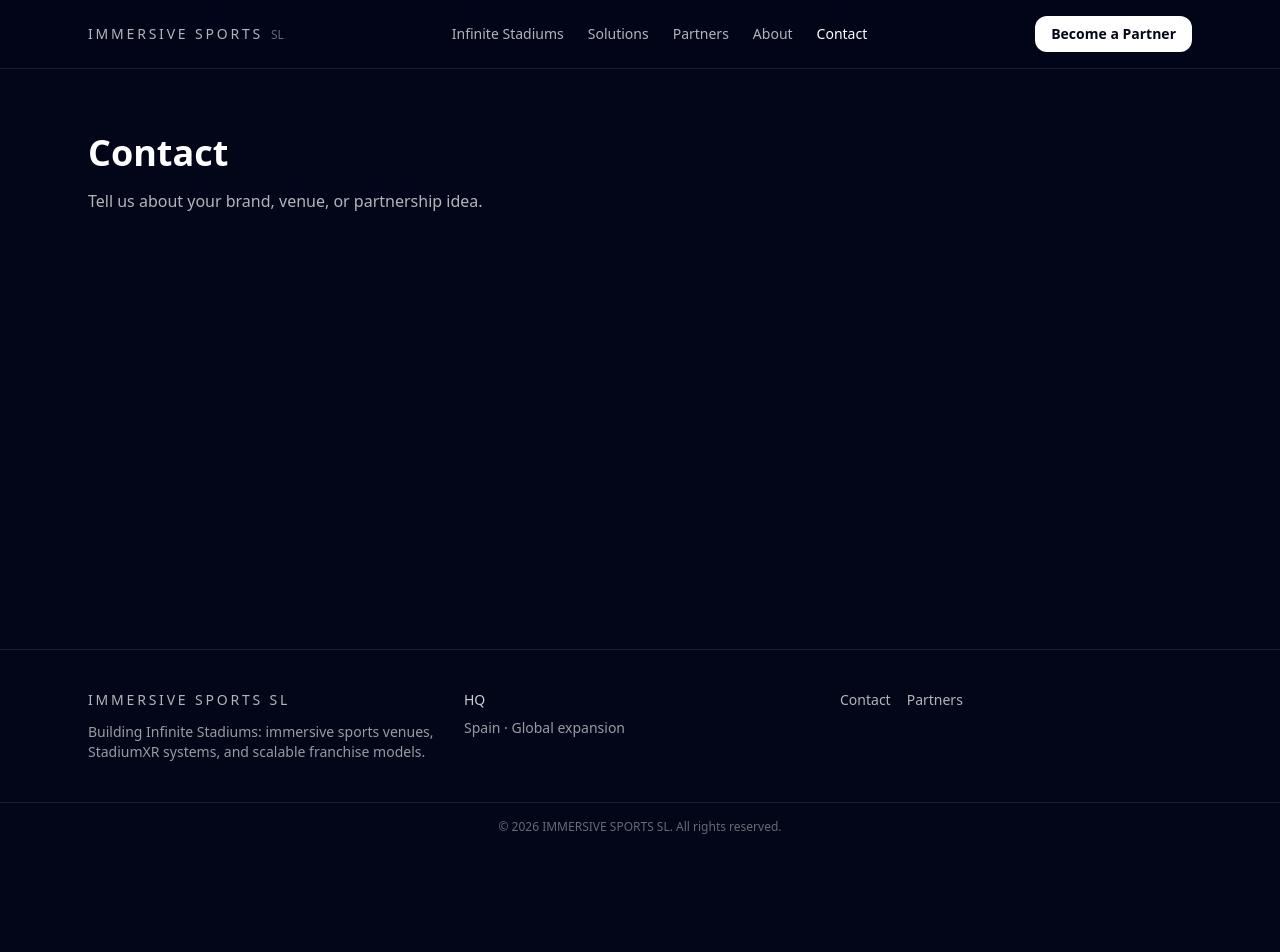
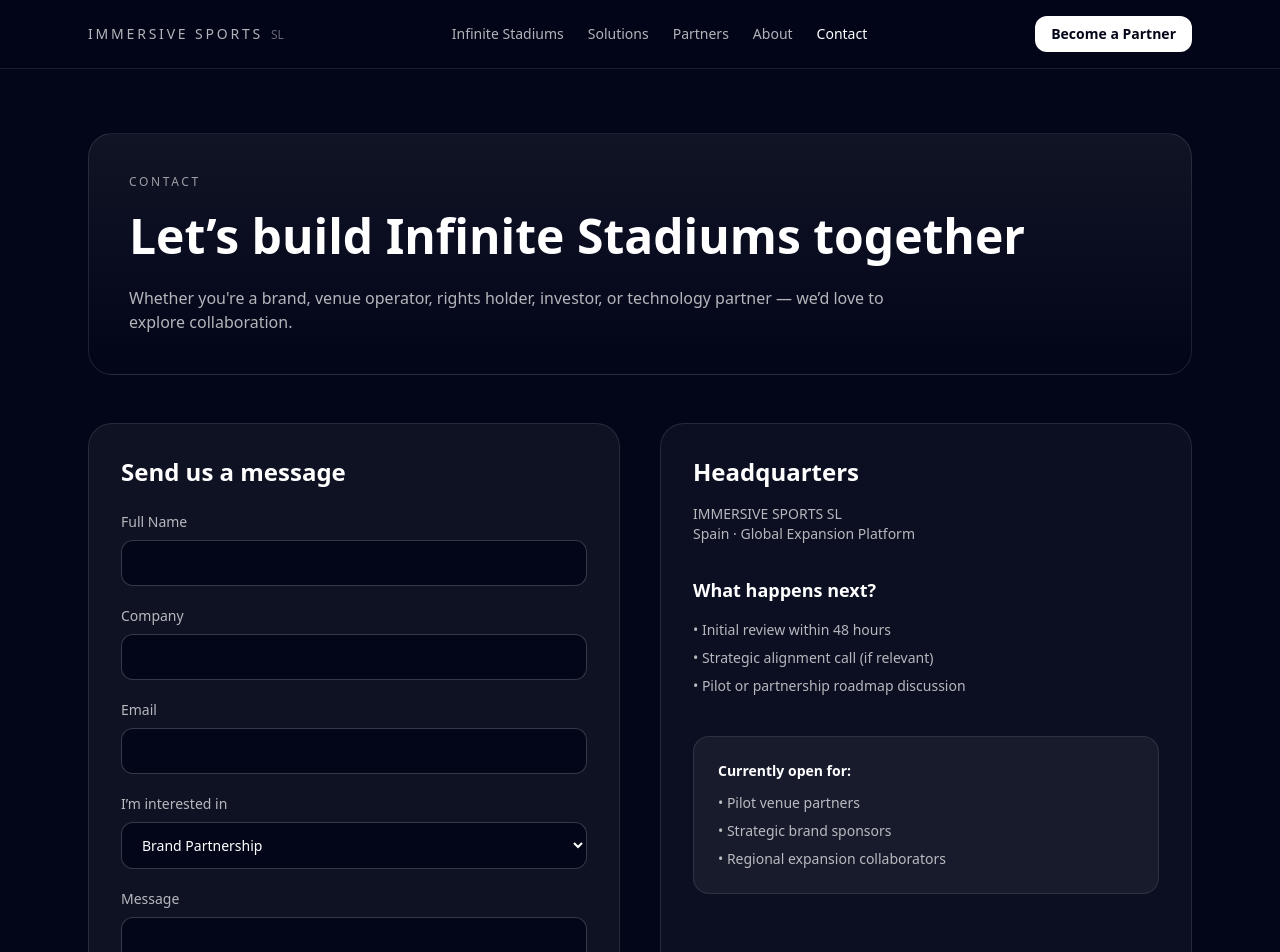
Before and after one commit to felipebarquin/barinmersivo, a Next.js app: page /contact in a window 1280 px wide. Shown: the top 952 px of the page. Before the commit the page ends 851 px from the top, so only its background shows below. Built offline with nearby package versions, Linux system fonts and the light colour scheme.

Commit message:
Build professional contact page

```diff
--- a/app/contact/page.tsx
+++ b/app/contact/page.tsx
@@ -1,10 +1,133 @@
+"use client";
+
+import { useState } from "react";
+
 export default function ContactPage() {
+  const [submitted, setSubmitted] = useState(false);
+
+  function handleSubmit(e: React.FormEvent<HTMLFormElement>) {
+    e.preventDefault();
+    setSubmitted(true);
+  }
+
   return (
     <main className="mx-auto max-w-6xl px-6 py-16">
-      <h1 className="text-4xl font-semibold">Contact</h1>
-      <p className="mt-4 max-w-2xl text-white/70">
-        Tell us about your brand, venue, or partnership idea.
-      </p>
+      {/* Hero */}
+      <section className="rounded-3xl border border-white/10 bg-gradient-to-b from-white/6 to-transparent p-10">
+        <div className="text-xs tracking-[0.22em] text-white/60">CONTACT</div>
+        <h1 className="mt-4 text-4xl font-semibold leading-tight md:text-5xl">
+          Let’s build Infinite Stadiums together
+        </h1>
+        <p className="mt-5 max-w-3xl text-white/70">
+          Whether you're a brand, venue operator, rights holder, investor, or technology partner —
+          we’d love to explore collaboration.
+        </p>
+      </section>
+
+      {/* Contact Grid */}
+      <section className="mt-12 grid gap-10 md:grid-cols-2">
+        {/* Form */}
+        <div className="rounded-3xl border border-white/10 bg-white/5 p-8">
+          {submitted ? (
+            <div>
+              <h2 className="text-2xl font-semibold">Thank you.</h2>
+              <p className="mt-3 text-sm text-white/70">
+                Your message has been received. Our team will get back to you shortly.
+              </p>
+            </div>
+          ) : (
+            <>
+              <h2 className="text-2xl font-semibold">Send us a message</h2>
+
+              <form onSubmit={handleSubmit} className="mt-6 space-y-5">
+                <div>
+                  <label className="block text-sm text-white/70">Full Name</label>
+                  <input
+                    required
+                    type="text"
+                    className="mt-2 w-full rounded-xl border border-white/20 bg-slate-950 px-4 py-3 text-sm outline-none focus:border-white/40"
+                  />
+                </div>
+
+                <div>
+                  <label className="block text-sm text-white/70">Company</label>
+                  <input
+                    type="text"
+                    className="mt-2 w-full rounded-xl border border-white/20 bg-slate-950 px-4 py-3 text-sm outline-none focus:border-white/40"
+                  />
+                </div>
+
+                <div>
+                  <label className="block text-sm text-white/70">Email</label>
+                  <input
+                    required
+                    type="email"
+                    className="mt-2 w-full rounded-xl border border-white/20 bg-slate-950 px-4 py-3 text-sm outline-none focus:border-white/40"
+                  />
+                </div>
+
+                <div>
+                  <label className="block text-sm text-white/70">I’m interested in</label>
+                  <select
+                    className="mt-2 w-full rounded-xl border border-white/20 bg-slate-950 px-4 py-3 text-sm outline-none focus:border-white/40"
+                  >
+                    <option>Brand Partnership</option>
+                    <option>Venue Deployment</option>
+                    <option>Investment Opportunity</option>
+                    <option>Franchise Expansion</option>
+                    <option>Technology Partnership</option>
+                    <option>General Inquiry</option>
+                  </select>
+                </div>
+
+                <div>
+                  <label className="block text-sm text-white/70">Message</label>
+                  <textarea
+                    rows={4}
+                    required
+                    className="mt-2 w-full rounded-xl border border-white/20 bg-slate-950 px-4 py-3 text-sm outline-none focus:border-white/40"
+                  />
+                </div>
+
+                <button
+                  type="submit"
+                  className="w-full rounded-xl bg-white px-5 py-3 text-sm font-semibold text-slate-950 hover:bg-white/90"
+                >
+                  Submit
+                </button>
+              </form>
+            </>
+          )}
+        </div>
+
+        {/* Info Panel */}
+        <div className="rounded-3xl border border-white/10 bg-white/4 p-8">
+          <h2 className="text-2xl font-semibold">Headquarters</h2>
+          <p className="mt-4 text-sm text-white/70">
+            IMMERSIVE SPORTS SL
+            <br />
+            Spain · Global Expansion Platform
+          </p>
+
+          <div className="mt-8">
+            <h3 className="text-lg font-semibold">What happens next?</h3>
+            <ul className="mt-4 space-y-2 text-sm text-white/70">
+              <li>• Initial review within 48 hours</li>
+              <li>• Strategic alignment call (if relevant)</li>
+              <li>• Pilot or partnership roadmap discussion</li>
+            </ul>
+          </div>
+
+          <div className="mt-10 rounded-2xl border border-white/10 bg-white/5 p-6">
+            <div className="text-sm font-semibold">Currently open for:</div>
+            <ul className="mt-3 space-y-2 text-sm text-white/70">
+              <li>• Pilot venue partners</li>
+              <li>• Strategic brand sponsors</li>
+              <li>• Regional expansion collaborators</li>
+            </ul>
+          </div>
+        </div>
+      </section>
     </main>
   );
 }
```
